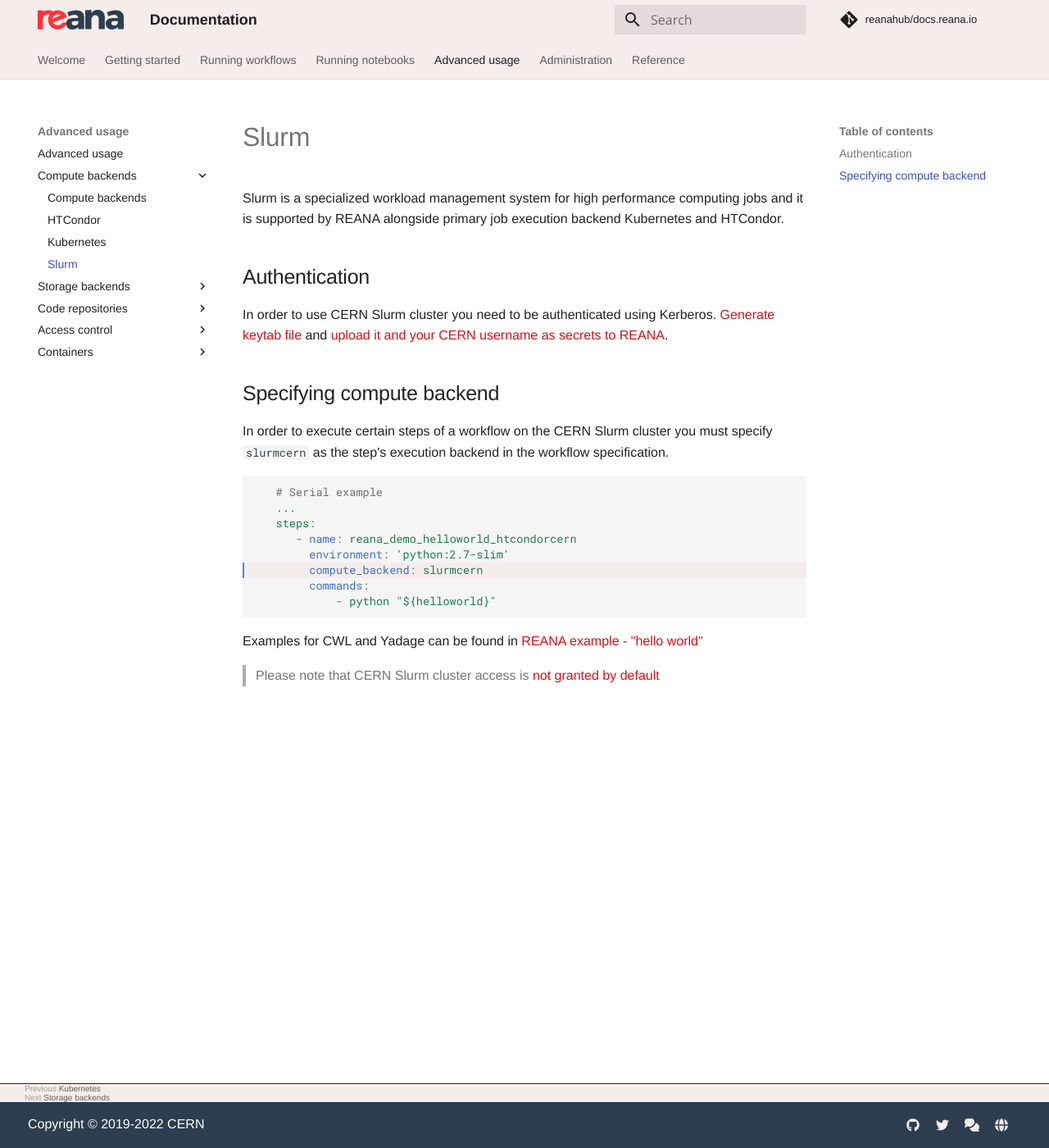
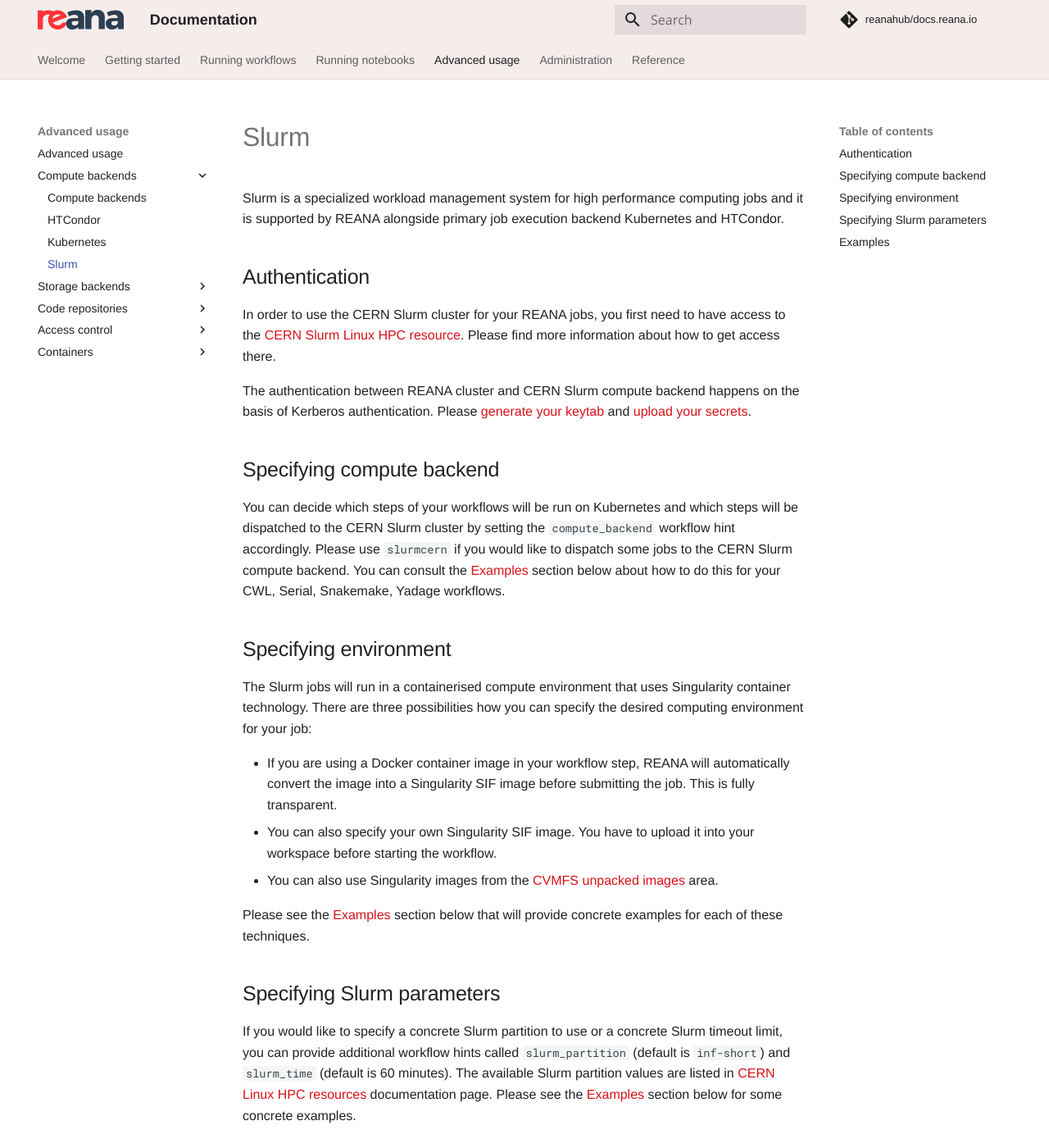
Before and after one commit to reanahub/docs.reana.io, an MkDocs documentation site: the page built from docs/advanced-usage/compute-backends/slurm/index.md, in a window 1280 px wide and 1400 px high. Shown: the whole window at 82% size. Built offline with MkDocs 1.6.1 and Material for MkDocs 9.7.7, drawn with Linux system fonts in a browser that asks for light colours; comment, search, counter and statistics services are not loaded; some of the changed text lies outside the part shown.

Commit message:
slum: specifying partition and timelimit
closes https://github.com/reanahub/reana-job-controller/issues/206

````diff
--- a/docs/advanced-usage/compute-backends/slurm/index.md
+++ b/docs/advanced-usage/compute-backends/slurm/index.md
@@ -6,30 +6,127 @@ backend Kubernetes and HTCondor.
 
 ## Authentication
 
-In order to use CERN Slurm cluster you need to be authenticated using
-Kerberos. [Generate keytab file](../../access-control/kerberos/index.md#generating-keytab-file)
-and [upload it and your CERN username as secrets to REANA](../../access-control/kerberos/index.md#uploading-secrets).
+In order to use the CERN Slurm cluster for your REANA jobs, you first need to
+have access to the [CERN Slurm Linux HPC resource](https://batchdocs.web.cern.ch/linuxhpc/index.html).
+Please find more information about how to get access there.
+
+The authentication between REANA cluster and CERN Slurm compute backend happens
+on the basis of Kerberos authentication. Please [generate your keytab](../../access-control/kerberos/index.md#generating-keytab-file)
+and [upload your secrets](../../access-control/kerberos/index.md#uploading-secrets).
 
 ## Specifying compute backend
 
-In order to execute certain steps of a workflow on the CERN Slurm cluster
-you must specify ``slurmcern`` as the step's execution backend in the
-workflow specification.
+You can decide which steps of your workflows will be run on Kubernetes and which
+steps will be dispatched to the CERN Slurm cluster by setting the `compute_backend`
+workflow hint accordingly. Please use `slurmcern` if you would like to dispatch
+some jobs to the CERN Slurm compute backend. You can consult the [Examples](.#examples)
+section below about how to do this for your CWL, Serial, Snakemake, Yadage workflows.
+
+## Specifying environment
+
+The Slurm jobs will run in a containerised compute environment that uses
+Singularity container technology. There are three possibilities how you can
+specify the desired computing environment for your job:
+
+- If you are using a Docker container image in your workflow step, REANA will
+  automatically convert the image into a Singularity SIF image before submitting
+  the job. This is fully transparent.
+- You can also specify your own Singularity SIF image. You have to upload it into
+  your workspace before starting the workflow.
+- You can also use Singularity images from the [CVMFS unpacked images](https://gitlab.cern.ch/unpacked/sync/-/blob/master/recipe.yaml) area.
+
+Please see the [Examples](.#examples) section below that will provide concrete
+examples for each of these techniques.
+
+## Specifying Slurm parameters
+
+If you would like to specify a concrete Slurm partition to use or a concrete
+Slurm timeout limit, you can provide additional workflow hints called
+`slurm_partition` (default is `inf-short`) and `slurm_time` (default is 60 minutes).
+The available Slurm partition values are listed in [CERN Linux HPC resources](https://batchdocs.web.cern.ch/linuxhpc/resources.html)
+documentation page. Please see the [Examples](.#examples) section below for some
+concrete examples.
+
+## Examples
+
+The following **CWL** workflow specification will dispatch the first `gendata`
+step of the [RooFit demo example](https://github.com/reanahub/reana-demo-root6-roofit)
+to the CERN Slurm compute backend, using a regular **Docker image** for the job environment:
 
 ```yaml hl_lines="6"
-
-   # Serial example
-   ...
-   steps:
-      - name: reana_demo_helloworld_htcondorcern
-        environment: 'python:2.7-slim'
-        compute_backend: slurmcern
-        commands:
-            - python "${helloworld}"
+  ...
+  steps:
+    gendata:
+      hints:
+        reana:
+          compute_backend: slurmcern
+      run: gendata.cwl
+      in:
+        gendata_tool: gendata_tool
+        events: events
+      out: [data]
 ```
 
-Examples for CWL and Yadage can be found in
-[REANA example - "hello world"](https://github.com/reanahub/reana-demo-helloworld)
+The following **Serial** workflow specification will dispatch the first `gendata`
+step of the [RooFit demo example](https://github.com/reanahub/reana-demo-root6-roofit)
+to the CERN Slurm compute backend, using a **custom Singularity image** called `myimage_1_0.sif` from the workspace:
 
-> Please note that CERN Slurm cluster access is [not granted by
-default](https://batchdocs.web.cern.ch/linuxhpc/access.html)
+```yaml hl_lines="5 9 10"
+  ...
+  inputs:
+    files:
+      ...
+      - myimage_1_0.sif
+  ...
+  steps:
+    - name: gendata
+      environment: 'myimage_1_0.sif'
+      compute_backend: slurmcern
+      commands:
+        - mkdir -p results && root -b -q 'code/gendata.C(${events},"${data}")'
+```
+
+The following **Snakemake** workflow specification will dispatch the first `gendata`
+step of the [RooFit demo example](https://github.com/reanahub/reana-demo-root6-roofit)
+to the CERN Slurm compute backend, using a particular **Singularity image from CVMFS unpacked image area**:
+
+```yaml hl_lines="10 12"
+  ...
+  rule gendata:
+      input:
+          gendata_tool=config["gendata"]
+      output:
+          "results/data.root"
+      params:
+          events=config["events"]
+      container:
+          "/cvmfs/unpacked.cern.ch/registry.hub.docker.com/rootproject/root:6.26.00-ubuntu20.04"
+      resources:
+          compute_backend="slurmcern"
+      shell:
+          "mkdir -p results && root -b -q '{input.gendata_tool}({params.events},\"{output}\")'"
+```
+
+The following **Yadage** workflow specification will dispatch the first `gendata`
+step of the [RooFit demo example](https://github.com/reanahub/reana-demo-root6-roofit)
+to the CERN Slurm compute backend, using a **custom Slurm partition** called `photon`
+and a **custom Slurm timeout** of five minutes:
+
+```yaml hl_lines="14 15 16"
+  ...
+  stages:
+    - name: gendata
+      dependencies: [init]
+      scheduler:
+        ...
+        step:
+          ...
+          environment:
+            environment_type: 'docker-encapsulated'
+            image: 'reanahub/reana-env-root6'
+            imagetag: '6.18.04'
+            resources:
+              - compute_backend: slurmcern
+              - slurm_partition: 'photon'
+              - slurm_time: '5'
+```
````
